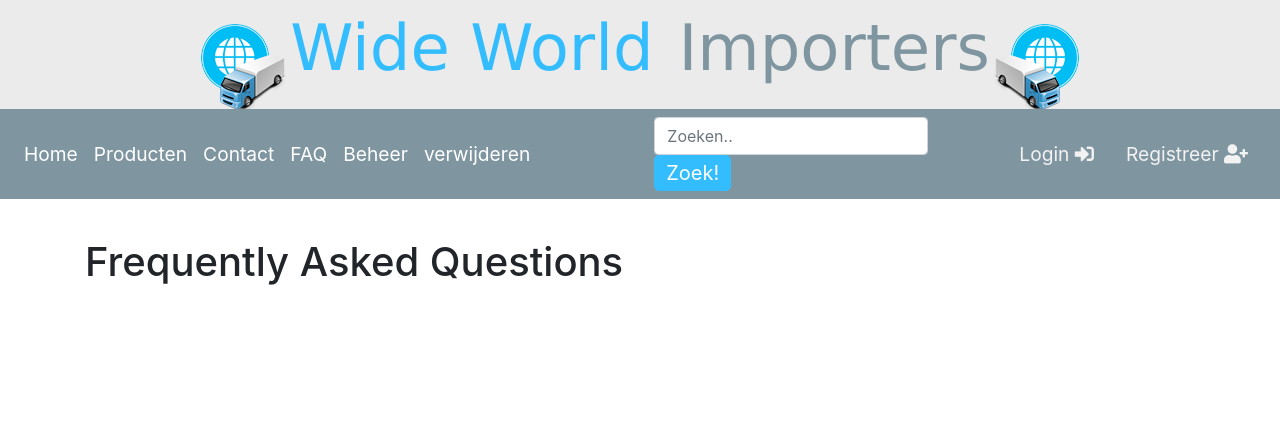
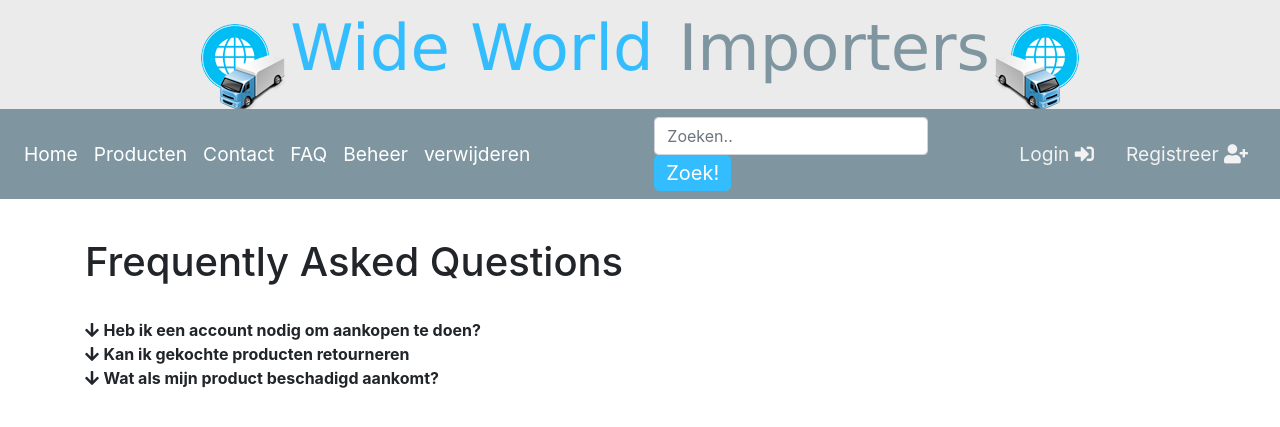
Before and after one commit to snoordman/wide-world-importers, a PHP site: page /faqpagina.php in a window 1280 px wide. Shown: the top 427 px of the page. Run offline with PHP 8.4, Linux system fonts and the light colour scheme.

Commit message:
FAQ + populaire producten

```diff
--- a/functions/products.php
+++ b/functions/products.php
@@ -45,10 +45,7 @@
 
         if(is_array($populairItems)){
             foreach($populairItems AS $naam){
-                //            print("Productnummer: ".$naam["StockItemID"] . " | ");
-                print("Productnaam: ".$naam["StockItemName"]);
-                //            print("Hoeveelheid verkocht: ".$naam["COUNT(*) AS meest_verkocht"]);
-                print("<br>");
+                echo ("<a href='product.php?product_id=".$naam["StockItemID"]."' style='color:black' >".$naam["StockItemName"]."</a><br>");
             }
         }else{
             echo $populairItems;
--- a/viewFile/faqpagina.php
+++ b/viewFile/faqpagina.php
@@ -4,7 +4,28 @@
     <title>FAQ</title>
 </head>
 <body>
-    <h1>Frequently Asked Questions</h1>
+    <h1>Frequently Asked Questions</h1><br>
+<div>
+    <form name="faq">
+        <div data-toggle="collapse" data-target="#categoriesCollapse1"><i class="fas fa-arrow-down"></i>
+            <b>Heb ik een account nodig om aankopen te doen?</b>
+        </div>
+        <div id="categoriesCollapse1" class="collapse">
+            Ja, het is nodig om een account te registeren.
+        </div>
+        <div data-toggle="collapse" data-target="#categoriesCollapse2"><i class="fas fa-arrow-down"></i>
+            <b>Kan ik gekochte producten retourneren</b>
+        </div>
+        <div id="categoriesCollapse2" class="collapse">
+            Nee, helaas is het niet mogelijk om producten te retourneren aan WWI.
+        </div>
+        <div data-toggle="collapse" data-target="#categoriesCollapse3"><i class="fas fa-arrow-down"></i>
+            <b>Wat als mijn product beschadigd aankomt?</b>
+        </div>
+        <div id="categoriesCollapse3" class="collapse">
+            Helaas, jammer dan.
+        </div>
+</div>
 
 </body>
 </html>
```
